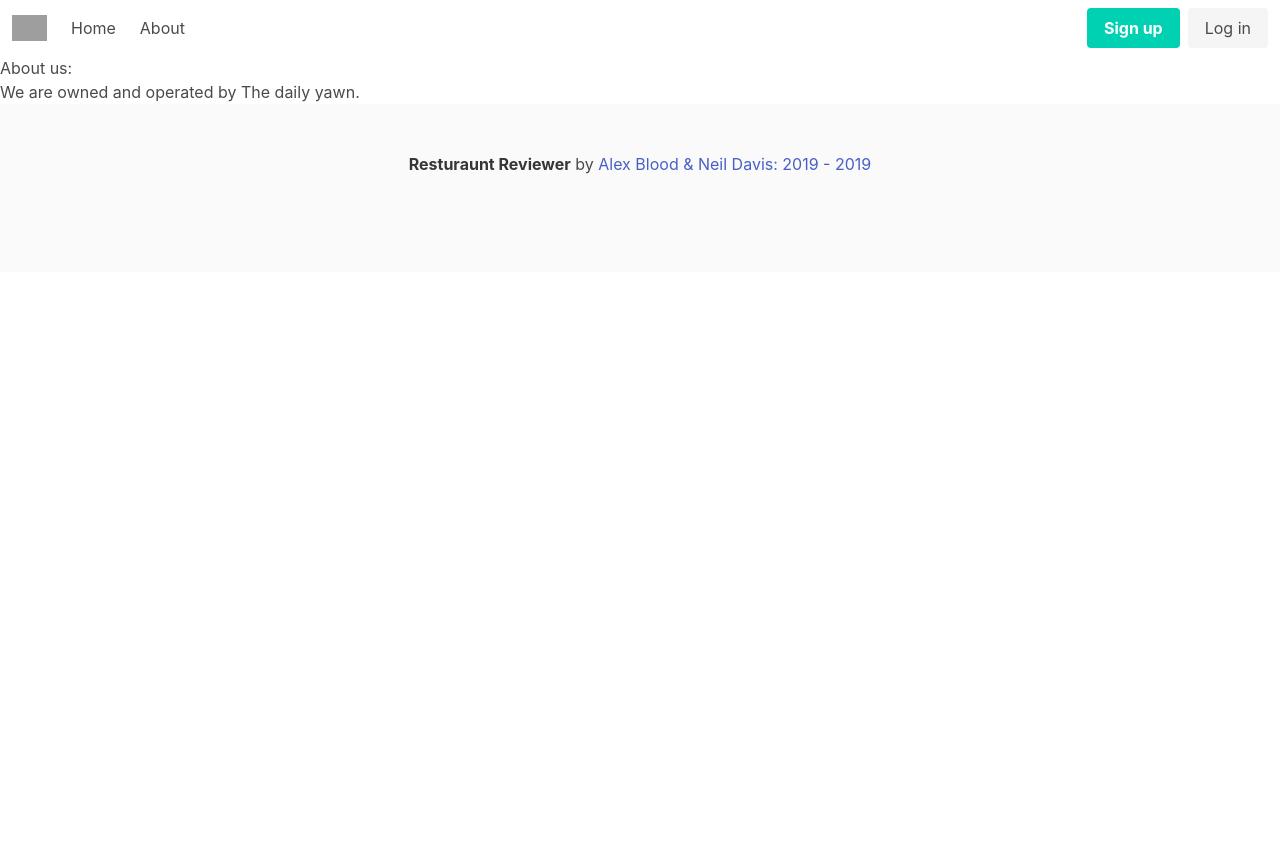
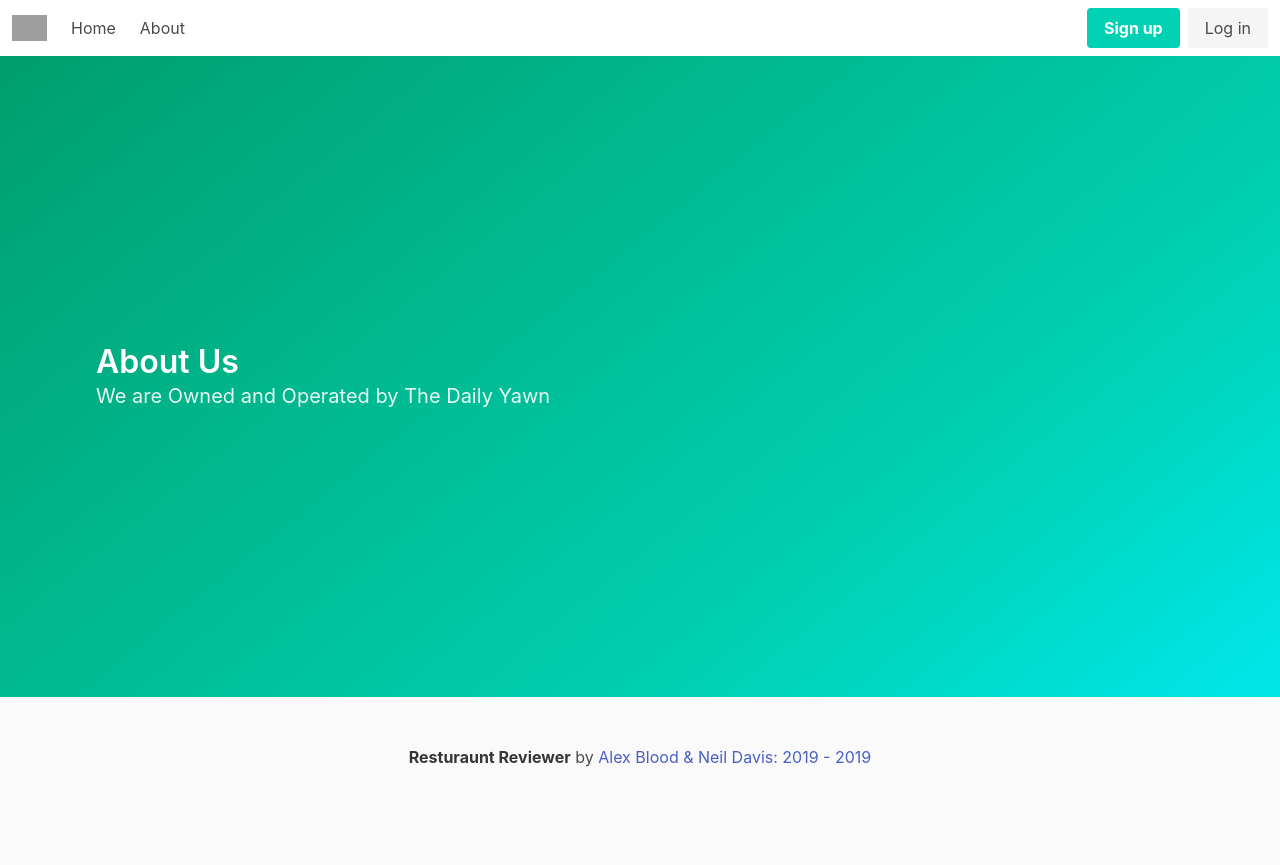
Before and after one commit to RPG-Alex/SEP-Restaurant-Reviewer, a PHP site: page /SEP-Restaurant-Reviewer/about.php in a window 1280 px wide. Before the commit the page ends 174 px from the top, so only its background shows below. Run offline with PHP 8.4, Linux system fonts and the light colour scheme; some libraries are stand-ins or nearby versions; grey boxes are pictures that could not be loaded.

Commit message:
styling for the about page

```diff
--- a/about.php
+++ b/about.php
@@ -6,7 +6,23 @@ ini_set("display_errors",1);
 require_once "controller/base.php";
 require_once "controller/init.php";
 $page = new Page;
-$page->header();
-echo "<h1> About us:</h1>
-<p> We are owned and operated by The daily yawn. ";
-$page->footer();
+
+$page->header(); ?>
+
+<div id="about" class="">
+    <section class="hero is-large is-primary is-bold">
+    <div class="hero-body">
+        <div class="container">
+            <h1 class="title">
+                About Us
+            </h1>
+            <h2 class="subtitle">
+                We are Owned and Operated by The Daily Yawn
+            </h2>
+        </div>
+    </div>
+    </section>
+</div>
+
+
+<?php $page->footer(); ?>
```
